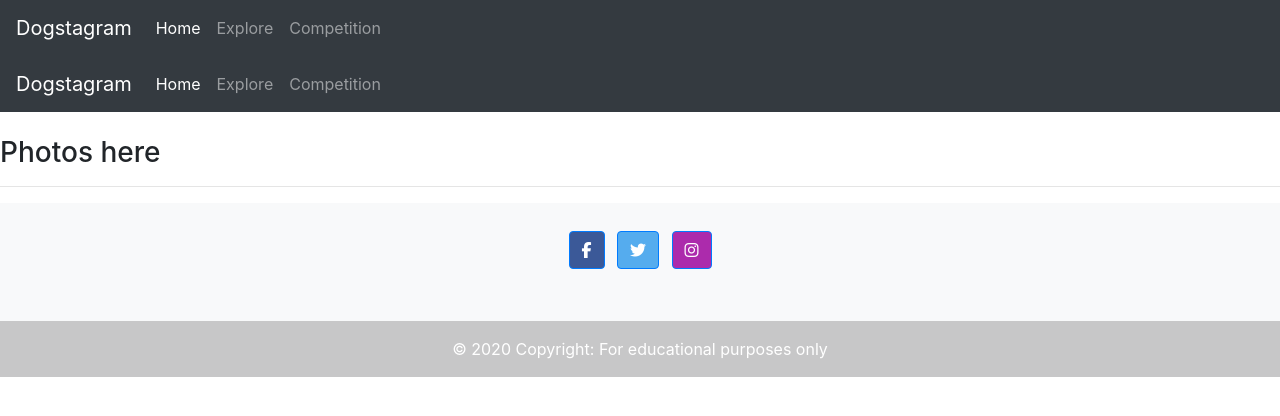
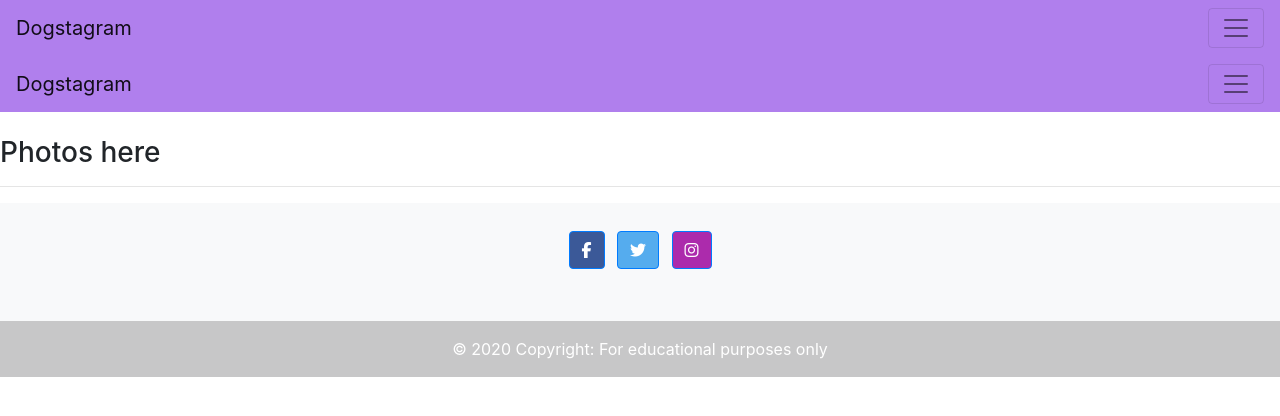
Before and after one commit to shellym96/dog-stagram, a Django app: page /photos/ in a window 1280 px wide. Shown: the top 416 px of the page. Run offline with Django 3.2, Linux system fonts and the light colour scheme; some libraries are stand-ins or nearby versions.

Commit message:
Change color of navbar

```diff
--- a/dogblog/templates/dogstagram/navbar.html
+++ b/dogblog/templates/dogstagram/navbar.html
@@ -1,4 +1,4 @@
-<nav class="navbar navbar-expand-lg navbar-dark bg-dark">
+<nav class="navbar navbar-light" style="background-color: #b07fed;">
     <a class="navbar-brand" href="#">Dogstagram</a>
     <button class="navbar-toggler" type="button" data-toggle="collapse" data-target="#navbarNav" aria-controls="navbarNav" aria-expanded="false" aria-label="Toggle navigation">
       <span class="navbar-toggler-icon"></span>
```
